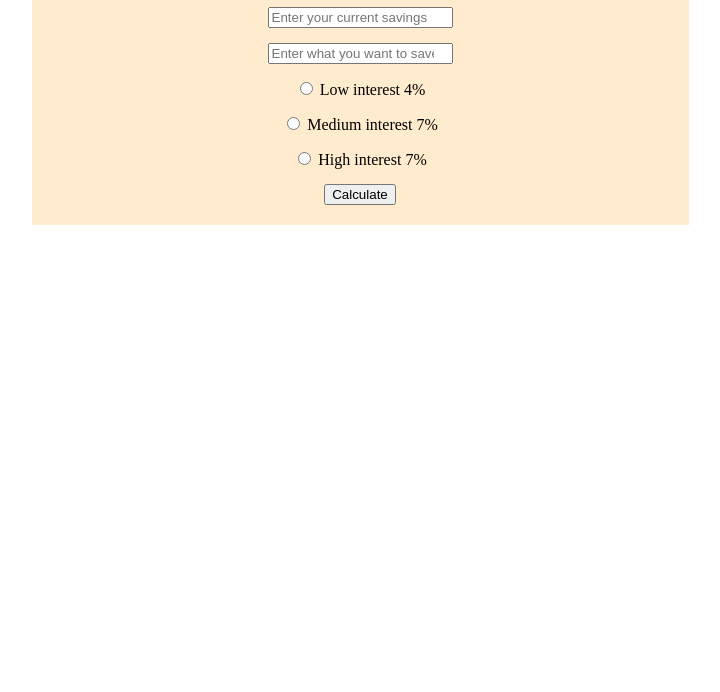
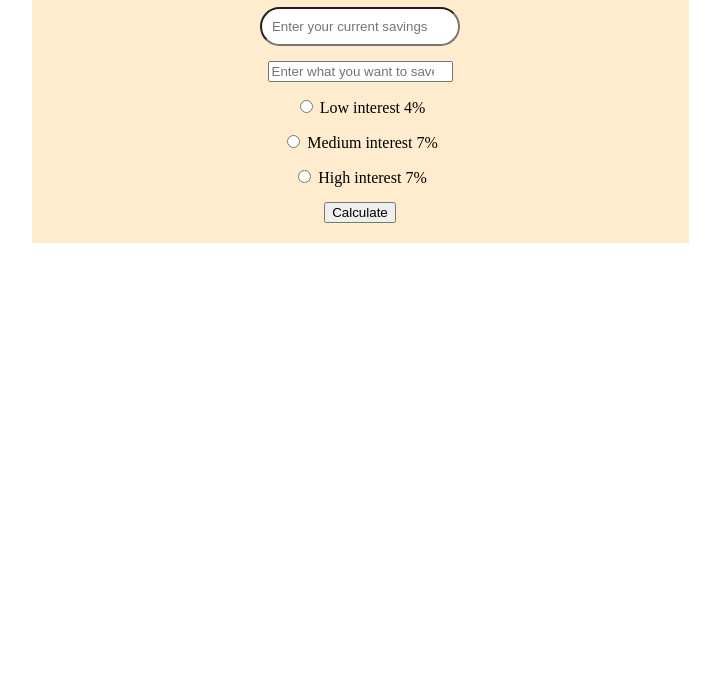
Before and after one commit to Patlund/javascript-demo, a plain HTML site: page index.html in a window 1280 px wide. Shown: the part 108-800 px from the top of the page, without its empty margins (280-1000 px from the left). Drawn offline with Linux system fonts and the light colour scheme.

Commit message:
Added style to current_savings

```diff
--- a/style.css
+++ b/style.css
@@ -10,3 +10,9 @@ main{
   text-align: center;
   padding: 20px;
 }
+
+#current_savings{
+  border-radius: 25px;
+  width: 30%;
+  padding: 10px;
+}
```
